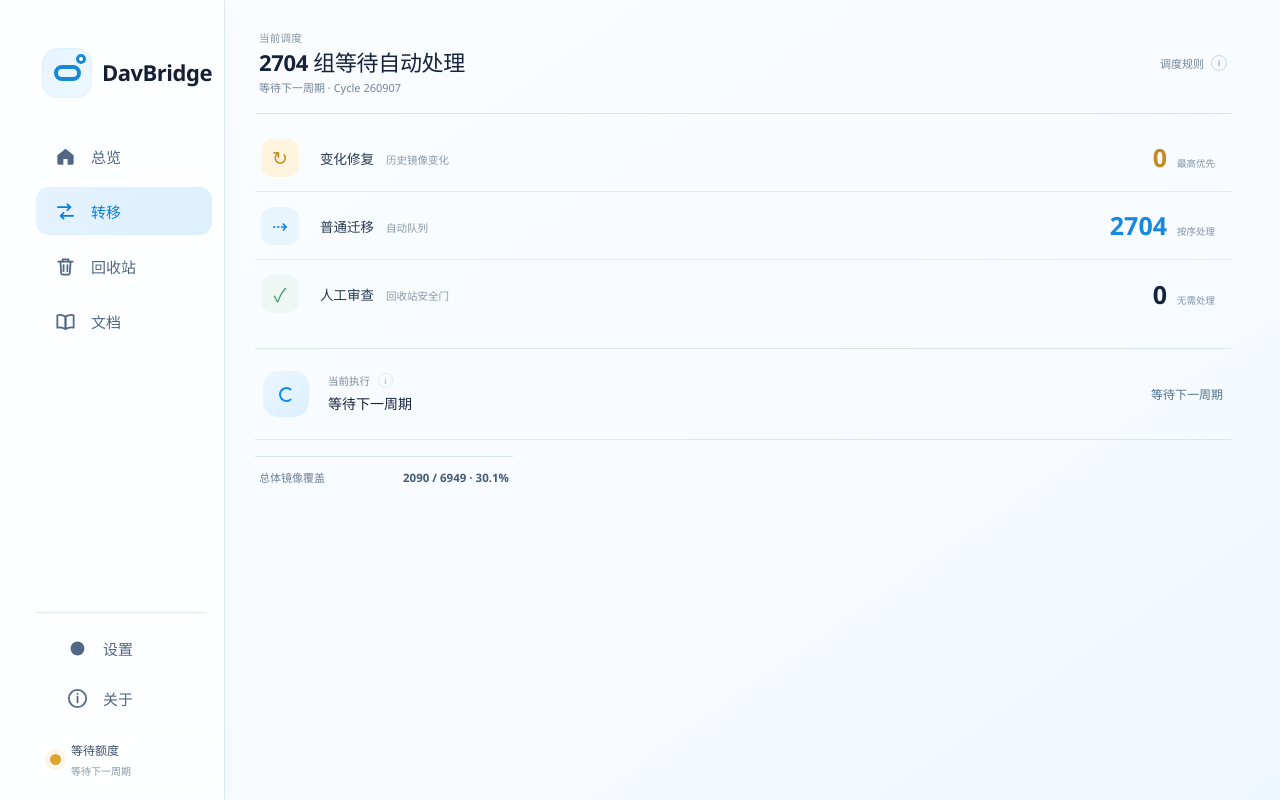
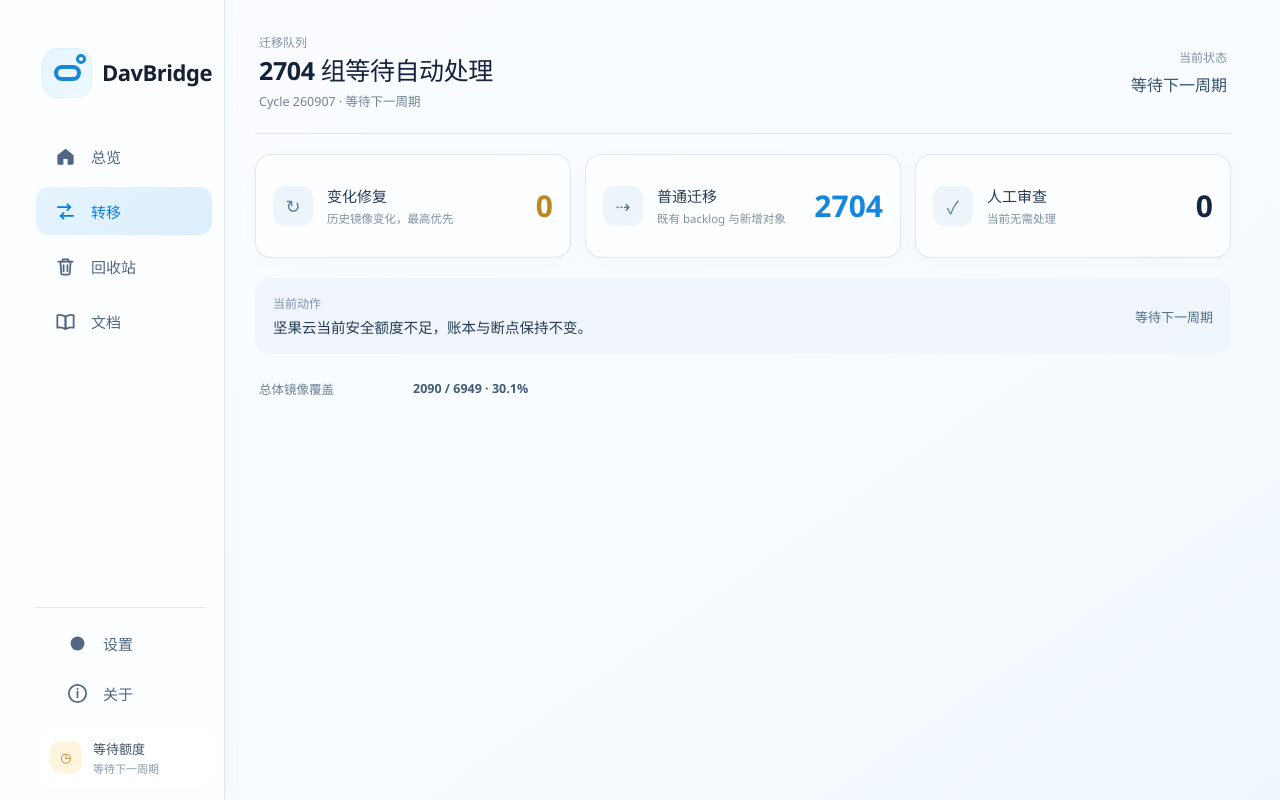
Before and after one commit to FenLynn/gpt-pub, a Vue app in the folder projects/1-桌面软件/103-DavBridge/代码/DavBridge/WebUi/: page / in a window 1280 px wide. Both pictures are taken after a click on the button "转移". Built offline with nearby package versions, Linux system fonts and the light colour scheme.

Commit message:
P103 v0.4.9 converge desktop UI readability

```diff
--- a/projects/1-桌面软件/103-DavBridge/代码/DavBridge/WebUi/package.json
+++ b/projects/1-桌面软件/103-DavBridge/代码/DavBridge/WebUi/package.json
@@ -1,7 +1,7 @@
 {
   "name": "davbridge-webui",
   "private": true,
-  "version": "0.4.8",
+  "version": "0.4.9",
   "type": "module",
   "scripts": {
     "dev": "vite",
--- a/projects/1-桌面软件/103-DavBridge/代码/DavBridge/WebUi/src/App.vue
+++ b/projects/1-桌面软件/103-DavBridge/代码/DavBridge/WebUi/src/App.vue
@@ -27,6 +27,29 @@ const filteredRecycle = computed(() => snapshot.value.recycle.filter(group => re
 const recycleCounts = computed(() => ({ observing: snapshot.value.recycle.filter(x => x.disposition === 'observing').length, review: snapshot.value.recycle.filter(x => x.disposition === 'review' || x.disposition === 'blocked').length, history: snapshot.value.recycle.filter(x => x.disposition === 'history').length }))
 const quotaTip = computed(() => `${snapshot.value.cycleId ? `Cycle ${snapshot.value.cycleId}` : 'Cycle 未校准'}。额度按本地账本保守统计，重置后通过真实探测确认新周期。`)
 const sideStatusTip = computed(() => `点击查看最近活动 · ${snapshot.value.routeStatus}${snapshot.value.cycleId ? ` · Cycle ${snapshot.value.cycleId}` : ''}`)
+const sideStatusGlyph = computed(() => {
+  const text = `${snapshot.value.engineState} ${snapshot.value.routeStatus}`
+  if (/暂停/.test(text)) return 'Ⅱ'
+  if (/运行|迁移中/.test(text)) return '▶'
+  if (/网络/.test(text)) return '⌁'
+  if (/额度|周期/.test(text)) return '◷'
+  if (/人工|审查/.test(text)) return '!'
+  if (/完成/.test(text)) return '✓'
+  return '•'
+})
+const sideStatusSecondary = computed(() => {
+  if (snapshot.value.routeStatus && snapshot.value.routeStatus !== snapshot.value.engineState) return snapshot.value.routeStatus
+  return snapshot.value.cycleId ? `Cycle ${snapshot.value.cycleId}` : '查看最近活动'
+})
+const transferNextText = computed(() => {
+  if (snapshot.value.humanActionCount > 0) return `先处理 ${snapshot.value.humanActionCount} 组人工审查，再继续自动队列`
+  if (snapshot.value.primaryAction === 'resume') {
+    if (snapshot.value.priorityCount > 0) return `恢复后先处理 ${snapshot.value.priorityCount} 组变化修复`
+    if (snapshot.value.normalCount > 0) return `恢复后继续处理 ${snapshot.value.normalCount} 组普通迁移`
+    return '恢复后重新检查当前清单'
+  }
+  return snapshot.value.currentDetail || snapshot.value.routeStatus
+})
 const resetLabel = computed(() => {
   const match = snapshot.value.quota.resetText.match(/(\d{4})-(\d{2})-(\d{2}).*?(\d{2}:\d{2})/)
   return match ? `${match[2]}/${match[3]} ${match[4]} 重置` : snapshot.value.quota.resetText
@@ -129,8 +152,8 @@ onBeforeUnmount(()=>{ detachSnapshot?.(); detachNotice?.(); window.removeEventLi
     </nav>
 
     <button type="button" class="side-status has-tip" :data-tip="sideStatusTip" @click="showActivity=true">
-      <i :class="`tone-${snapshot.routeTone}`"></i>
-      <div><strong>{{ snapshot.engineState }}</strong><small>{{ snapshot.routeStatus }}</small></div>
+      <span class="side-status-icon" :class="`tone-${snapshot.routeTone}`" aria-hidden="true">{{ sideStatusGlyph }}</span>
+      <div><strong>{{ snapshot.engineState }}</strong><small>{{ sideStatusSecondary }}</small></div>
     </button>
   </aside>
 
@@ -235,43 +258,49 @@ onBeforeUnmount(()=>{ detachSnapshot?.(); detachNotice?.(); window.removeEventLi
     </section>
 
     <section v-else-if="tab==='transfer'" class="page transfer-page">
-      <section class="queue-summary">
-        <div class="queue-summary-copy">
-          <span>当前调度</span>
+      <section class="transfer-hero">
+        <div class="transfer-hero-copy">
+          <span>迁移队列</span>
           <strong>{{ queueHeadline }}</strong>
-          <small>{{ snapshot.routeStatus }}<template v-if="snapshot.cycleId"> · Cycle {{ snapshot.cycleId }}</template></small>
+          <small><template v-if="snapshot.cycleId">Cycle {{ snapshot.cycleId }} · </template>{{ snapshot.routeStatus }}</small>
         </div>
-        <span class="queue-rule has-tip" data-tip="变化修复始终优先于普通迁移；需要人工审查时，DavBridge 会安全停在审查门前。">调度规则 <b>i</b></span>
+        <div class="transfer-state">
+          <span>当前状态</span>
+          <strong>{{ snapshot.currentTitle }}</strong>
+        </div>
       </section>
 
-      <section class="queue-list" aria-label="迁移队列">
-        <article class="queue-row priority">
-          <div class="queue-glyph">↻</div>
-          <div class="queue-row-main"><strong>变化修复</strong><span class="has-tip" data-tip="历史 StrongVerified 附件组在源端发生真实内容变化，必须优先恢复镜像一致性。">历史镜像变化</span></div>
-          <div class="queue-count"><b>{{ snapshot.priorityCount }}</b><small>最高优先</small></div>
+      <section class="queue-cards" aria-label="迁移队列概览">
+        <article class="queue-compact-card priority">
+          <span class="queue-glyph">↻</span>
+          <div><strong>变化修复</strong><small>历史镜像变化，最高优先</small></div>
+          <b>{{ snapshot.priorityCount }}</b>
         </article>
-        <article class="queue-row normal">
-          <div class="queue-glyph">⇢</div>
-          <div class="queue-row-main"><strong>普通迁移</strong><span class="has-tip" data-tip="尚未迁移的既有 backlog 与本周期新增附件组进入同一个稳定队列。">自动队列</span></div>
-          <div class="queue-count"><b>{{ snapshot.normalCount }}</b><small>按序处理</small></div>
+        <article class="queue-compact-card normal">
+          <span class="queue-glyph">⇢</span>
+          <div><strong>普通迁移</strong><small>既有 backlog 与新增对象</small></div>
+          <b>{{ snapshot.normalCount }}</b>
         </article>
-        <article class="queue-row review" :class="{attention:snapshot.humanActionCount>0}">
-          <div class="queue-glyph">✓</div>
-          <div class="queue-row-main"><strong>人工审查</strong><span class="has-tip" data-tip="跨周期仍从源端缺失的历史 StrongVerified 组，需要你明确选择保留或删除。">回收站安全门</span></div>
-          <div class="queue-count"><b>{{ snapshot.humanActionCount }}</b><small>{{ snapshot.humanActionCount ? '需要决定' : '无需处理' }}</small></div>
+        <article class="queue-compact-card review" :class="{attention:snapshot.humanActionCount>0}">
+          <span class="queue-glyph">✓</span>
+          <div><strong>人工审查</strong><small>{{ snapshot.humanActionCount ? '需要你明确决定' : '当前无需处理' }}</small></div>
+          <b>{{ snapshot.humanActionCount }}</b>
         </article>
       </section>
 
-      <article class="work-card">
-        <div class="work-icon"><span></span></div>
-        <div class="work-copy">
-          <div class="work-label-row"><span>当前执行</span><span class="info-dot has-tip" :data-tip="snapshot.currentDetail">i</span></div>
-          <strong>{{ snapshot.currentTitle }}</strong>
+      <section class="transfer-next">
+        <div>
+          <span>{{ snapshot.primaryAction==='resume' ? '恢复后' : '当前动作' }}</span>
+          <strong>{{ transferNextText }}</strong>
         </div>
-        <div class="work-state">{{ snapshot.currentProgress===null?snapshot.routeStatus:`${Math.round(snapshot.currentProgress*100)}%` }}</div>
-      </article>
+        <span class="transfer-route">{{ snapshot.routeStatus }}</span>
+      </section>
 
-      <div class="coverage-footer"><span>总体镜像覆盖</span><div class="progress-track"><i :style="{width:`${coveragePercent}%`}"></i></div><strong>{{ snapshot.verified }} / {{ snapshot.total }} · {{ coveragePercent }}%</strong></div>
+      <div class="coverage-footer">
+        <span>总体镜像覆盖</span>
+        <div class="progress-track"><i :style="{width:`${coveragePercent}%`}"></i></div>
+        <strong>{{ snapshot.verified }} / {{ snapshot.total }} · {{ coveragePercent }}%</strong>
+      </div>
     </section>
 
     <section v-else-if="tab==='recycle'" class="page recycle-page">
@@ -284,7 +313,6 @@ onBeforeUnmount(()=>{ detachSnapshot?.(); detachNotice?.(); window.removeEventLi
     </section>
 
     <section v-else-if="tab==='docs'" class="page docs-page">
-      <aside class="doc-nav"><a href="#overview-doc">使用概览</a><a href="#mirror-doc">镜像原则</a><a href="#verified-doc">StrongVerified</a><a href="#cycle-doc">Cycle 与额度</a><a href="#audit-doc">源端对账</a><a href="#recycle-doc">回收站</a><a href="#delete-doc">删除安全</a><a href="#faq-doc">常见问题</a></aside>
       <article class="doc-content">
         <section id="overview-doc"><h2>DavBridge 是什么</h2><p>DavBridge 长期维护 Zotero 附件从 InfiniCLOUD 到坚果云的单向强校验镜像。InfiniCLOUD 始终是唯一 authoritative source，坚果云只保存已经确认或正在建立的镜像副本。</p></section>
         <section id="mirror-doc"><h2>镜像原则</h2><p>源端只读，不做双向同步，不把坚果云变化反写 InfiniCLOUD。Zotero 的 <code>.zip + .prop</code> 作为逻辑附件组处理。</p></section>
--- a/projects/1-桌面软件/103-DavBridge/代码/DavBridge/WebUi/src/mock.ts
+++ b/projects/1-桌面软件/103-DavBridge/代码/DavBridge/WebUi/src/mock.ts
@@ -1,7 +1,7 @@
 import type { DavBridgeSnapshot } from './types'
 
 export const mockSnapshot: DavBridgeSnapshot = {
-  version: '0.4.8', buildCommit: 'preview', buildDate: '2026-09-11T10:50:00Z', cycleId: '260907', configured: true, engineState: '等待额度', routeStatus: '等待下一周期', routeTone: 'wait',
+  version: '0.4.9', buildCommit: 'preview', buildDate: '2026-09-12T13:00:00Z', cycleId: '260907', configured: true, engineState: '等待额度', routeStatus: '等待下一周期', routeTone: 'wait',
   phases: [
     { key: 'audit', label: '源端对账', state: 'done', hint: '本周期源端清单已经完成核对' },
     { key: 'repair', label: '变化修复', state: 'done', hint: '历史 StrongVerified 变化项已经处理' },
--- a/projects/1-桌面软件/103-DavBridge/代码/DavBridge/WebUi/src/overview.css
+++ b/projects/1-桌面软件/103-DavBridge/代码/DavBridge/WebUi/src/overview.css
@@ -1477,3 +1477,229 @@ button.side-status:focus-visible{outline:2px solid rgba(34,139,214,.30);outline-
     border-top:1px solid rgba(202,217,228,.70);
   }
 }
+
+
+/* v0.4.9 UI convergence: balanced quota, compact transfer, readable recycle/docs, unified status. */
+.quota-card{
+  align-items:center;
+  padding-top:0;
+  padding-bottom:0;
+}
+.quota-content{
+  align-self:center;
+  width:100%;
+}
+.quota-head{margin-bottom:14px}
+.quota-item:first-child .quota-track.safe i{background:linear-gradient(90deg,#42c989 0%,#18a968 100%)}
+.quota-item:last-child .quota-track.safe i{background:linear-gradient(90deg,#49b9f4 0%,#1688e8 100%)}
+.quota-track.warn i{background:linear-gradient(90deg,#f7cb4d 0%,#e9a61e 100%)}
+.quota-track.danger i{background:linear-gradient(90deg,#ed8a7f 0%,#d85f58 100%)}
+
+.side-status{
+  min-height:58px;
+  padding:9px 10px;
+  gap:11px;
+}
+.side-status-icon{
+  width:32px;
+  height:32px;
+  display:grid;
+  place-items:center;
+  flex:none;
+  border-radius:10px;
+  background:#edf3f7;
+  color:#647b90;
+  font-size:13px;
+  font-weight:800;
+  line-height:1;
+}
+.side-status-icon.tone-active{background:#e7f4ff;color:#1688e8}
+.side-status-icon.tone-wait{background:#fff5de;color:#b27d1e}
+.side-status-icon.tone-warning{background:#fff0e8;color:#bc6641}
+.side-status-icon.tone-complete{background:#e8f7ef;color:#21875f}
+.side-status strong{font-size:13px}
+.side-status small{font-size:11px;line-height:1.25}
+
+.transfer-page{
+  display:flex;
+  flex-direction:column;
+  gap:20px;
+  overflow:auto;
+  scrollbar-width:none;
+}
+.transfer-page::-webkit-scrollbar{width:0;height:0}
+.transfer-hero{
+  min-height:104px;
+  display:flex;
+  align-items:center;
+  justify-content:space-between;
+  gap:28px;
+  padding:2px 4px 22px;
+  border-bottom:1px solid rgba(202,217,228,.70);
+}
+.transfer-hero-copy{min-width:0;display:flex;flex-direction:column;gap:5px}
+.transfer-hero-copy>span,
+.transfer-state>span,
+.transfer-next>div>span{
+  color:#8092a5;
+  font-size:12px;
+  font-weight:650;
+}
+.transfer-hero-copy>strong{
+  color:#14223b;
+  font-size:25px;
+  line-height:1.18;
+  font-weight:730;
+  letter-spacing:-.4px;
+}
+.transfer-hero-copy>small{color:#708399;font-size:12.5px}
+.transfer-state{
+  min-width:160px;
+  display:flex;
+  flex-direction:column;
+  align-items:flex-end;
+  gap:6px;
+}
+.transfer-state strong{color:#31516d;font-size:16px;font-weight:680}
+.queue-cards{
+  display:grid;
+  grid-template-columns:repeat(3,minmax(0,1fr));
+  gap:14px;
+}
+.queue-compact-card{
+  min-width:0;
+  min-height:104px;
+  display:grid;
+  grid-template-columns:42px minmax(0,1fr) auto;
+  align-items:center;
+  gap:12px;
+  padding:16px 17px;
+  border:1px solid rgba(211,223,232,.72);
+  border-radius:16px;
+  background:rgba(255,255,255,.56);
+  box-shadow:0 5px 18px rgba(52,82,108,.025);
+}
+.queue-compact-card .queue-glyph{
+  width:40px;
+  height:40px;
+  border-radius:12px;
+  font-size:18px;
+}
+.queue-compact-card>div{min-width:0;display:flex;flex-direction:column;gap:5px}
+.queue-compact-card>div strong{color:#263b53;font-size:15px;font-weight:700}
+.queue-compact-card>div small{color:#8091a2;font-size:11.5px;line-height:1.35}
+.queue-compact-card>b{
+  justify-self:end;
+  color:#172640;
+  font-size:30px;
+  line-height:1;
+  font-weight:730;
+  font-variant-numeric:tabular-nums;
+}
+.queue-compact-card.priority>b{color:#bd8722}
+.queue-compact-card.normal>b{color:#1687df}
+.queue-compact-card.review.attention>b{color:#c8643d}
+.transfer-next{
+  min-height:76px;
+  display:flex;
+  align-items:center;
+  justify-content:space-between;
+  gap:24px;
+  padding:15px 18px;
+  border-radius:15px;
+  background:rgba(235,243,248,.62);
+}
+.transfer-next>div{min-width:0;display:flex;flex-direction:column;gap:5px}
+.transfer-next>div strong{
+  color:#263c54;
+  font-size:14.5px;
+  line-height:1.45;
+  font-weight:650;
+}
+.transfer-route{
+  flex:none;
+  color:#4b708d;
+  font-size:13px;
+  font-weight:670;
+}
+.transfer-page .coverage-footer{
+  margin-top:0;
+  padding:5px 4px 0;
+  border-top:0;
+  grid-template-columns:122px minmax(0,1fr) auto;
+  font-size:12.5px;
+}
+.transfer-page .coverage-footer strong{font-size:12.5px}
+
+.recycle-tabs button{font-size:14px;min-width:112px;padding:10px 16px}
+.recycle-tabs button span{font-size:11.5px}
+.recycle-table{font-size:13.5px}
+.recycle-table th{font-size:12.5px;padding:11px 14px}
+.recycle-table td{padding:15px 14px;font-size:13.5px}
+.recycle-table td strong{font-size:14px}
+.state-pill{font-size:12px;padding:6px 10px}
+.recycle-actions>span{font-size:13px}
+.secondary-button,.danger-button{font-size:13px}
+.empty-cell{font-size:14px}
+
+.docs-page{
+  display:block;
+  overflow:auto;
+  scrollbar-width:none;
+}
+.docs-page::-webkit-scrollbar{width:0;height:0}
+.doc-nav{display:none}
+.doc-content{
+  width:min(790px,100%);
+  margin:0 auto;
+  padding:0 28px 44px;
+}
+.doc-content section{padding-bottom:30px}
+.doc-content h2{
+  margin:0 0 11px;
+  font-size:21px;
+  line-height:1.28;
+}
+.doc-content p{
+  max-width:none;
+  font-size:14.25px;
+  line-height:1.82;
+  color:#5c7187;
+}
+.doc-content code{font-size:12.5px}
+.doc-content details{
+  max-width:none;
+  margin:12px 0;
+  padding:14px 16px;
+}
+.doc-content summary{font-size:14px}
+
+.activity-drawer{width:390px}
+.activity-drawer header{padding:20px 20px 16px}
+.activity-drawer header span{font-size:16px}
+.activity-drawer header small{font-size:11px}
+.activity-list{padding:9px 14px 18px}
+.activity-list article{
+  grid-template-columns:84px minmax(0,1fr);
+  gap:13px;
+  padding:14px 9px;
+}
+.activity-list time{font-size:11px}
+.activity-list strong{font-size:13.5px}
+.activity-list span{font-size:12px;line-height:1.5}
+.activity-empty{font-size:12.5px}
+
+@media(max-width:999px){
+  .queue-cards{gap:10px}
+  .queue-compact-card{grid-template-columns:36px minmax(0,1fr);min-height:96px;padding:13px}
+  .queue-compact-card .queue-glyph{width:34px;height:34px}
+  .queue-compact-card>b{grid-column:2;font-size:24px;justify-self:start}
+  .queue-compact-card>div strong{font-size:13.5px}
+  .queue-compact-card>div small{font-size:10.5px}
+  .activity-drawer{width:min(370px,calc(100vw - 190px))}
+}
+@media (min-width:1000px) and (min-height:740px){
+  .quota-card{align-items:center;padding-top:0;padding-bottom:0}
+  .transfer-page{padding-top:34px;gap:20px}
+  .transfer-page .coverage-footer{margin-top:0;padding-top:5px;border-top:0}
+}
```
Also changed, not shown: 2 other files (tests, documents, lock files or other folders).
